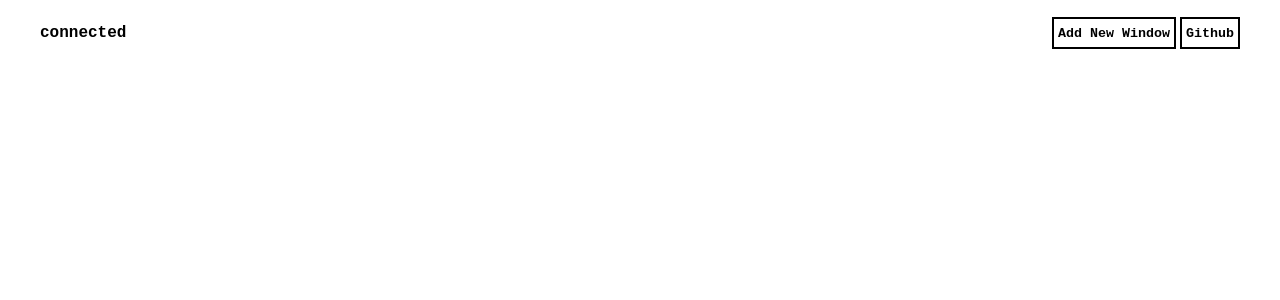
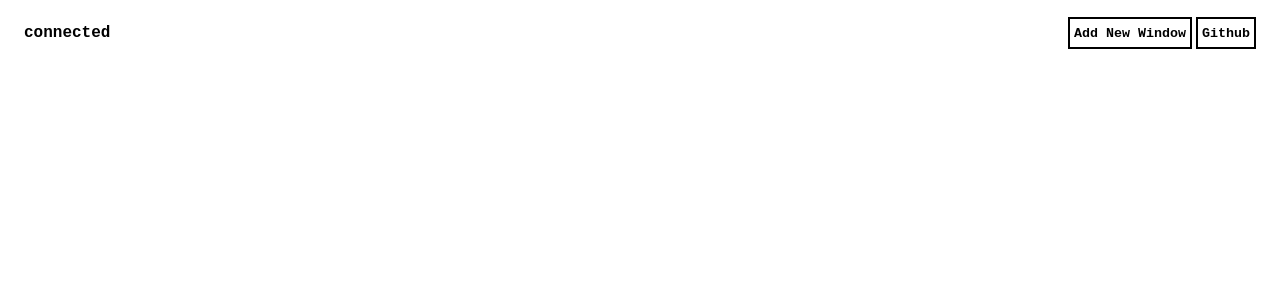
Before and after one commit to unsignd/connected, a Svelte app: page / in a window 1280 px wide. Shown: the top 300 px of the page. Built offline with nearby package versions, Linux system fonts and the light colour scheme.

Commit message:
add canvas

```diff
--- a/src/App.svelte
+++ b/src/App.svelte
@@ -1,5 +1,5 @@
 <script lang="ts">
-
+  import Canvas from './lib/Canvas.svelte';
 </script>
 
 <main>
@@ -10,12 +10,15 @@
       <button>Github</button>
     </div>
   </header>
+  <Canvas />
 </main>
 
 <style>
+  main {
+    padding: 0 16px;
+  }
+
   .header {
-    padding: 0 16px;
-
     display: flex;
     align-items: center;
     justify-content: space-between;
--- a/src/app.css
+++ b/src/app.css
@@ -11,9 +11,12 @@ button {
 
   font-weight: 600;
 
+  color: #000;
   background-color: transparent;
 
   border: 2px solid #000;
+
+  transition: scale 100ms ease-in-out;
 
   outline: 0;
   text-decoration: 0;
@@ -21,4 +24,21 @@ button {
 }
 
 button:hover {
+  color: #fff;
+  background-color: #000;
 }
+
+button:active {
+  scale: 0.92;
+}
+
+canvas {
+  width: 100vw;
+  height: 100vh;
+
+  position: absolute;
+  top: 0;
+  left: 0;
+
+  z-index: -1;
+}
--- /dev/null
+++ b/src/lib/Canvas.svelte
@@ -0,0 +1,23 @@
+<script lang="ts">
+	import { onMount } from 'svelte';
+
+  let canvas: HTMLCanvasElement;
+  let context;
+
+  let t, l;
+
+  onMount(() => {
+		context = canvas.getContext('2d')!;
+		context.lineWidth = 3;
+
+		handleSize();
+	});
+
+  const handleSize = () => {
+		const { top, left } = canvas.getBoundingClientRect();
+		t = top;
+		l = left;
+	};
+</script>
+
+<canvas bind:this={canvas} />
```
Also changed, not shown: src/lib/Counter.svelte (deleted, +0 -10 lines).
